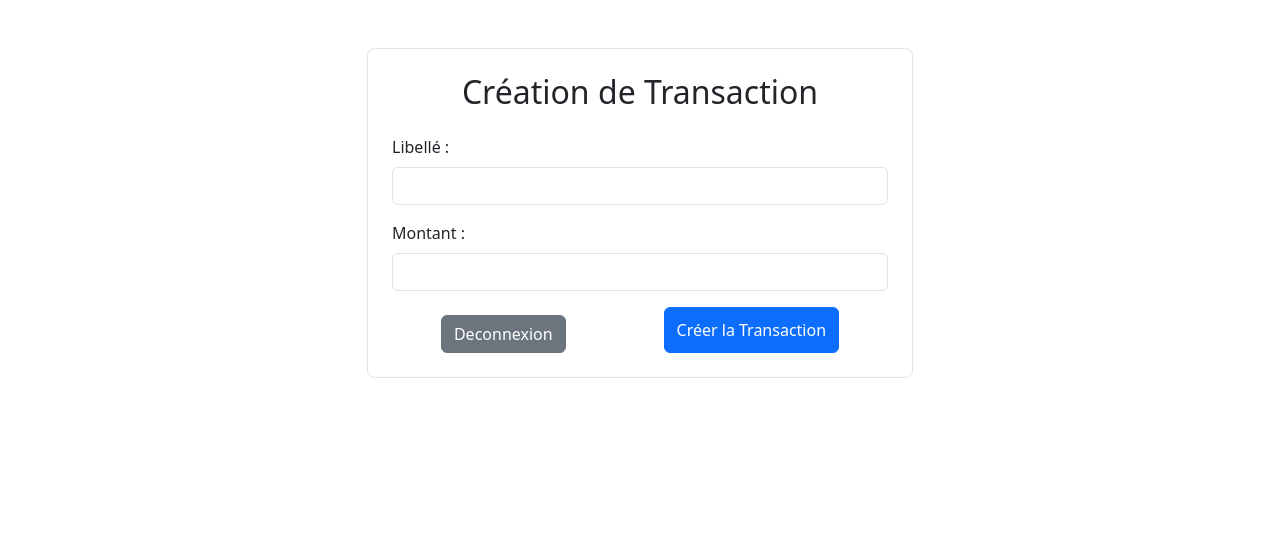
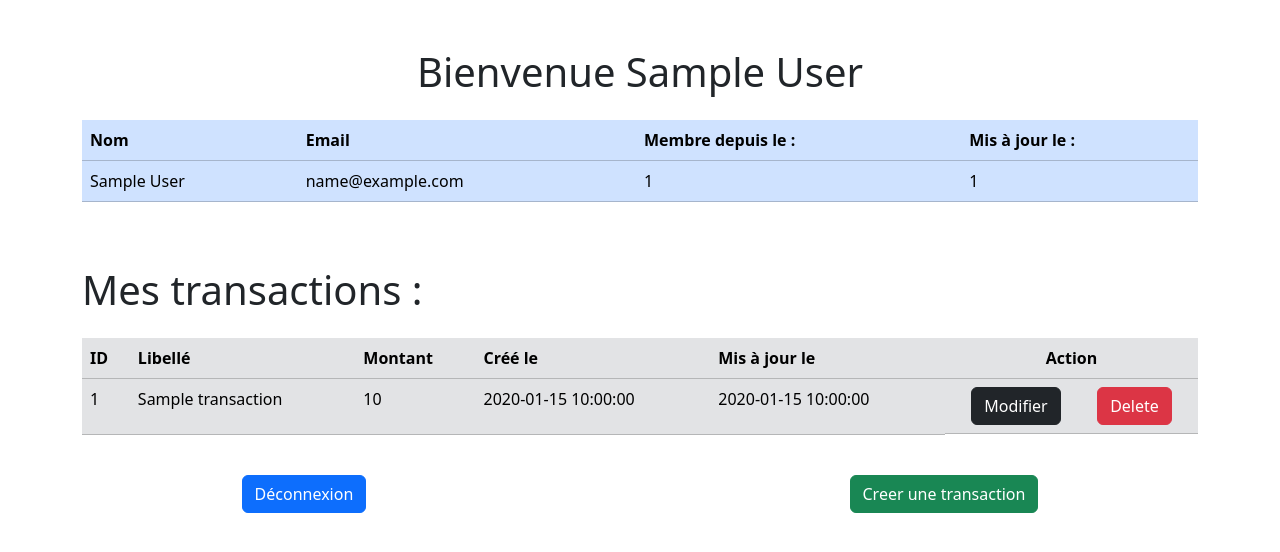
Before and after one commit to Mohammed-ela/Transactions-CRUD-auth, a PHP site: page /view/transactions.php in a window 1280 px wide. Shown: the top 552 px of the page. Run offline with PHP 8.4, Linux system fonts and the light colour scheme; the visitor is signed in with stand-in values (Sample User, id 1); tables that the repository leaves empty or names only in its code hold one stand-in row (values such as "Sample post").

Commit message:
delete / transaction fonctionnel

```diff
--- a/controller/user/Logincontroller.php
+++ b/controller/user/Logincontroller.php
@@ -25,6 +25,7 @@ function loginUser() {
             $_SESSION["connect"]  = true;
             $_SESSION["id"]       = $user['id'];
             $_SESSION["name"]       = $user['name'];
+            $_SESSION["email"]       = $user['email'];
             $_SESSION["created_at"]     = $user['created_at'];
             $_SESSION["updated_at"]     = $user['updated_at'];
             header("Location: transactions");
--- a/model/transactions/Transactionsmodel.php
+++ b/model/transactions/Transactionsmodel.php
@@ -44,8 +44,29 @@ function connectToDatabase() {
 //Create
 
 function createTransactions($db,$user_id,$libelle,$amount) {
-    $stmt = $db->prepare("INSERT INTO users (`user_id`,`label`, `amount`) VALUES (?, ?, ?)");
+    $stmt = $db->prepare("INSERT INTO transactions (`user_id`,`label`, `amount`) VALUES (?, ?, ?)");
     $stmt->bind_param("sss",$user_id,$libelle,$amount);
     $stmt->execute();
     $stmt->close();
 }
+
+function list_transaction_id(){
+    $db=connectToDatabase();
+    $user_id = $_SESSION['id'];
+    $query = "SELECT * FROM transactions WHERE user_id = ?";
+    $statement = $db->prepare($query);
+    $statement->bind_param('i', $user_id);
+    $statement->execute();
+    $result = $statement->get_result();
+    $transactions = $result->fetch_all(MYSQLI_ASSOC);
+    return $transactions;
+}
+
+function delete_id($id) {
+    $db = connectToDatabase();
+    $stmt = $db->prepare("DELETE FROM `transactions` WHERE `id` = ?");
+    $stmt->bind_param("s", $id);
+    $stmt->execute();
+    $stmt->close();
+    $db->close();
+}
--- a/view/transactions.php
+++ b/view/transactions.php
@@ -1,67 +1,99 @@
 <?php
-
 include_once '../model/transactions/Transactionsmodel.php';
 if (session_status() == PHP_SESSION_NONE) {
-    // La session n'est pas démarrée
     session_start();
 }
-// si tu es connecté ?
+
+// Si tu es connecté ?
 isconnect();
+
 $title = 'Transaction';
 include('header.php');
-
-if ($_SERVER['REQUEST_METHOD'] === 'POST') {
-    registerTransactions();
-}
 ?>
 
+<body>
+    <div class="container mt-5">
+        <h1 class="text-center">Bienvenue <?= $_SESSION["name"] ?></h1>
+
+        <?php
+        if (isset($_SESSION['success'])) {
+            echo '<div class="alert alert-success text-center mt-3" role="alert">' . $_SESSION['success'] . '</div>';
+            unset($_SESSION['success']);
+        }
+        if (isset($_SESSION['error'])) {
+            echo '<div class="alert alert-danger text-center mt-3" role="alert">' . $_SESSION['error'] . '</div>';
+            unset($_SESSION['error']);
+        }
+        ?>
+
+        <div class="table-responsive mt-4">
+            <table class="table table-primary">
+                <thead>
+                    <tr>
+                        <th scope="col">Nom</th>
+                        <th scope="col">Email</th>
+                        <th scope="col">Membre depuis le :</th>
+                        <th scope="col">Mis à jour le :</th>
+                    </tr>
+                </thead>
+                <tbody>
+                    <tr>
+                        <td scope="row"><?= $_SESSION["name"] ?></td>
+                        <td><?= $_SESSION["email"] ?></td>
+                        <td><?= $_SESSION["created_at"] ?></td>
+                        <td><?= $_SESSION["updated_at"] ?></td>
+                    </tr>
+                </tbody>
+            </table>
+        </div>
 
 
-<body>
-
-
-<div class="container mt-5">
-        <div class="row justify-content-center">
-            <div class="col-md-6">
-                <form action="" method="POST" class="p-4 border rounded-3">
-
-                    <h2 class="text-center mb-4">Création de Transaction</h2>
-                    <?php
-                            if(isset($_SESSION['success'])){
-                            echo '<div class="alert alert-success text-center" role="success">'.$_SESSION['success'].'</div>';
-                            }
-                            if(isset($_SESSION['error'])){
-                                echo '<div class="alert alert-danger text-center" role="alert">'.$_SESSION['error'].'</div>';
-                                }
-
-                            ?>
-
-
-                    <div class="mb-3">
-                        <label for="description" class="form-label">Libellé :</label>
-                        <input type="text" id="description" name="libelle" class="form-control" required>
-                    </div>
-
-                    <div class="mb-3">
-                        <label for="montant" class="form-label">Montant :</label>
-                        <input type="number" id="montant" name="montant" class="form-control" required>
-                    </div>
-
-                    <div class="d-flex justify-content-around">
-                        <a href="logout" class="btn btn-secondary mt-2">Deconnexion</a>
-                        <button type="submit" class="btn btn-primary">Créer la Transaction</button>
-                    </div>
-
-                </form>
-            </div>
+    </div>
+   <!-- Transactions -->
+   <?php
+   $transactions = list_transaction_id();
+   if (!empty($transactions)) {
+   ?>
+   <div class="container mt-5">
+    <h1>Mes transactions :</h1>
+   <div class="table-responsive mt-4">
+            <table class="table table-secondary">
+                <thead>
+                    <tr>
+                        <th scope="col">ID</th>
+                        <th scope="col">Libellé</th>
+                        <th scope="col">Montant</th>
+                        <th scope="col">Créé le</th>
+                        <th scope="col">Mis à jour le</th>
+                        <th style="text-align:center;" scope="col">Action</th>
+                    </tr>
+                </thead>
+                <tbody>
+                    <?php $transactions = list_transaction_id(); ?>
+                    <?php foreach ($transactions as $transaction) : ?>
+                        <tr>
+                            <td scope="row"><?= $transaction["id"] ?></td>
+                            <td><?= $transaction["label"] ?></td>
+                            <td><?= $transaction["amount"] ?></td>
+                            <td><?= $transaction["created_at"] ?></td>
+                            <td><?= $transaction["updated_at"] ?></td>
+                            <td class="d-flex justify-content-around">
+                                <a href="/transactions/edit?id=<?= $transaction["id"] ?>" class="btn btn-dark">Modifier</a>
+                                <a href="/transactions/delete?id=<?= $transaction["id"] ?>" class="btn btn-danger">Delete</a>
+                            </td>
+                        </tr>
+                    <?php endforeach; ?>
+                </tbody>
+            </table>
         </div>
     </div>
-
-
-
-
-
+    <?php
+   }
+    ?>
+    <div class="d-flex justify-content-around mt-4">
+            <a href="logout" class="btn btn-primary">Déconnexion</a>
+            <a href="/transactions/create" class="btn btn-success">Creer une transaction</a>
+        </div>
 
 </body>
-
 </html>
```
Also changed, not shown: controller/root.php (+10 -1 lines), controller/transactions/Transactionscontroller.php (+8 -5 lines), controller/transactions/delete.php (added, +23 -0 lines), view/error.php (+7 -7 lines), view/transactions-register.php (added, +68 -0 lines), controller/transactions/modifier.php (added).
